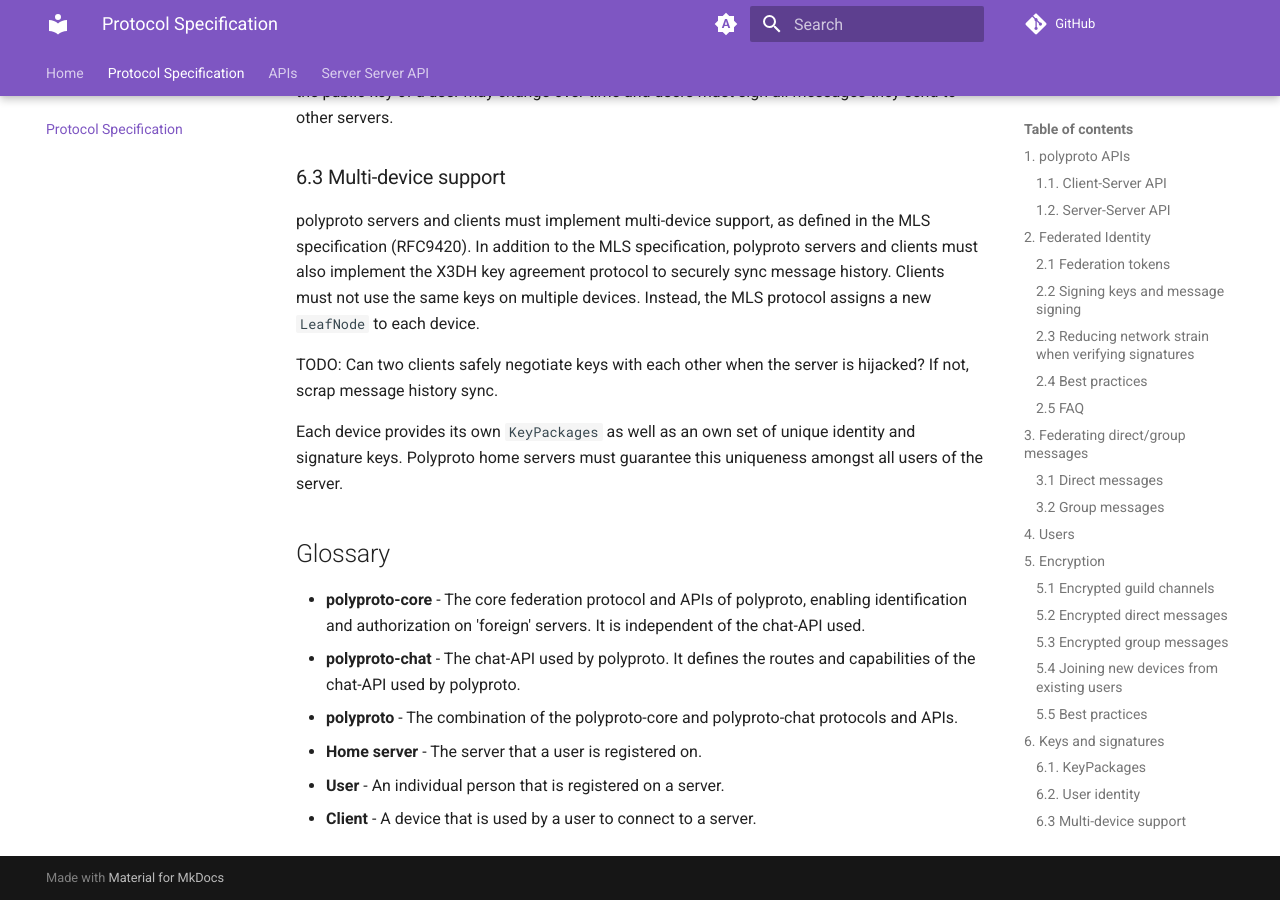
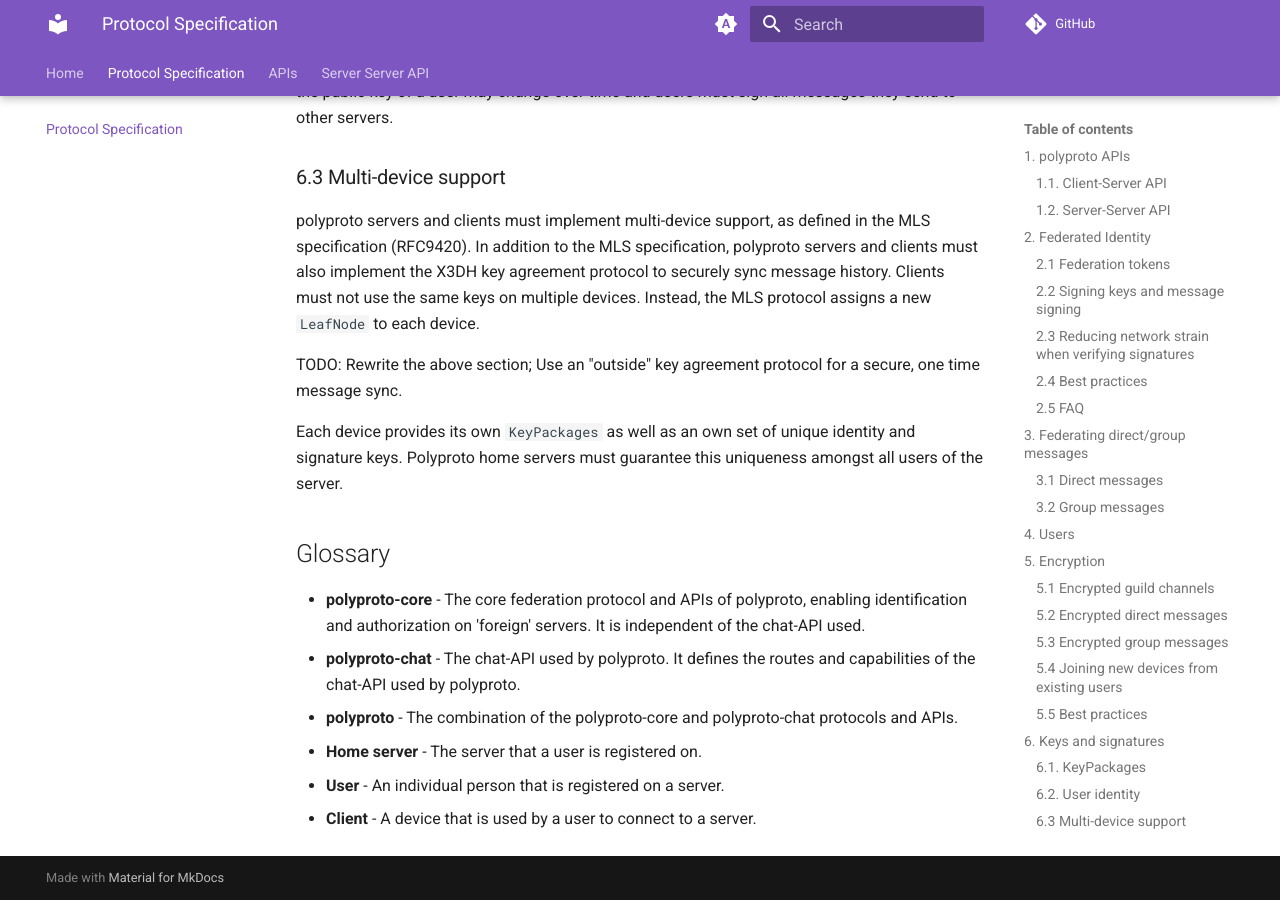
Before and after one commit to polyphony-chat/docs, an MkDocs documentation site: the page built from docs/specification.md, in a window 1280 px wide and 900 px high, scrolled down 11476 px. Built offline with MkDocs 1.6.1 and Material for MkDocs 9.7.7, drawn with Linux system fonts in a browser that asks for light colours; emoji names are drawn with the system emoji font; plug-ins that fetch from the network failed and are left out; comment, search, counter and statistics services are not loaded.

Commit message:
Change todo note in 6.3

```diff
--- a/SPECIFICATION.md
+++ b/SPECIFICATION.md
@@ -375,7 +375,7 @@ Even though section 6.1 defines that a `KeyPackage` should be deleted by the ser
 polyproto servers and clients must implement multi-device support, as defined in the MLS specification (RFC9420).
 In addition to the MLS specification, polyproto servers and clients must also implement the X3DH key agreement protocol to securely sync message history. Clients must not use the same keys on multiple devices. Instead, the MLS protocol assigns a new `LeafNode` to each device.
 
-TODO: Can two clients safely negotiate keys with each other when the server is hijacked? If not, scrap message history sync.
+TODO: Rewrite the above section; Use an "outside" key agreement protocol for a secure, one time message sync.
 
 Each device provides its own `KeyPackages` as well as an own set of unique identity and signature keys.
 Polyproto home servers must guarantee this uniqueness amongst all users of the server.
```
